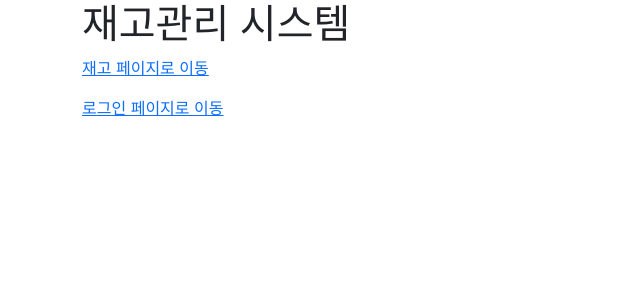
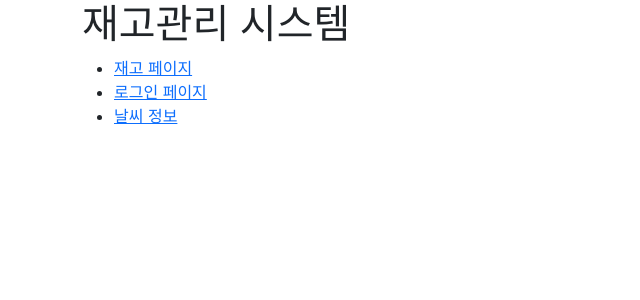
Before and after one commit to mymeaning-ceo/my-bode-project, a React (Create React App) app in the folder client/: page / in a window 1280 px wide. Shown: the top 300 px of the page, without its empty margins (0-640 px from the left). Built offline with nearby package versions, Linux system fonts and the light colour scheme.

Commit message:
Add client routes and Seoul weather

```diff
--- a/client/src/App.js
+++ b/client/src/App.js
@@ -5,6 +5,7 @@ import { BrowserRouter, Routes, Route } from 'react-router-dom';
 import Home from './pages/Home';
 import Stock from './pages/Stock';
 import Login from './pages/Login';
+import Weather from './Weather';
 
 function App() {
   return (
@@ -13,6 +14,7 @@ function App() {
         <Route path="/" element={<Home />} />
         <Route path="/login" element={<Login />} />
         <Route path="/stock" element={<Stock />} />
+        <Route path="/weather" element={<Weather />} />
       </Routes>
     </BrowserRouter>
   );
--- a/client/src/Weather.js
+++ b/client/src/Weather.js
@@ -7,7 +7,7 @@ function Weather() {
   useEffect(() => {
     async function fetchWeather() {
       try {
-        const res = await fetch('/api/weather/daily');
+        const res = await fetch('/api/weather/daily?nx=60&ny=127');
         if (!res.ok) {
           throw new Error('Failed to fetch');
         }
@@ -24,7 +24,9 @@ function Weather() {
   const ptyMap = { '0': '없음', '1': '비', '2': '비/눈', '3': '눈', '4': '소나기' };
 
   return (
-    <table className="table">
+    <div>
+      <h2>서울의 날씨 정보</h2>
+      <table className="table">
       <thead>
         <tr>
           <th>기온(℃)</th>
@@ -52,6 +54,7 @@ function Weather() {
         )}
       </tbody>
     </table>
+    </div>
   );
 }
 
--- a/client/src/pages/Home.js
+++ b/client/src/pages/Home.js
@@ -2,15 +2,22 @@ import React from 'react';
 import { Link } from 'react-router-dom';
 
 function Home() {
+  const routes = [
+    { path: '/stock', label: '재고 페이지' },
+    { path: '/login', label: '로그인 페이지' },
+    { path: '/weather', label: '날씨 정보' },
+  ];
+
   return (
     <div className="container">
       <h1>재고관리 시스템</h1>
-      <p>
-        <Link to="/stock">재고 페이지로 이동</Link>
-      </p>
-      <p className="mt-3">
-        <Link to="/login">로그인 페이지로 이동</Link>
-      </p>
+      <ul>
+        {routes.map((r) => (
+          <li key={r.path}>
+            <Link to={r.path}>{r.label}</Link>
+          </li>
+        ))}
+      </ul>
     </div>
   );
 }
```
Also changed, not shown: 1 other file (tests, documents, lock files or other folders).
